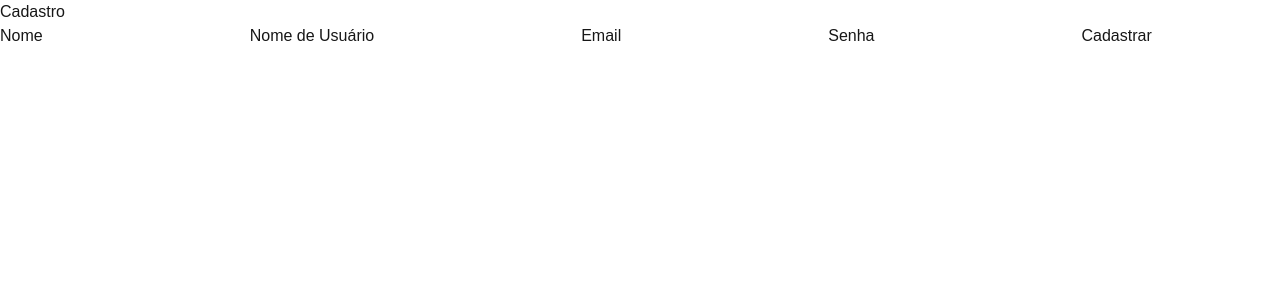
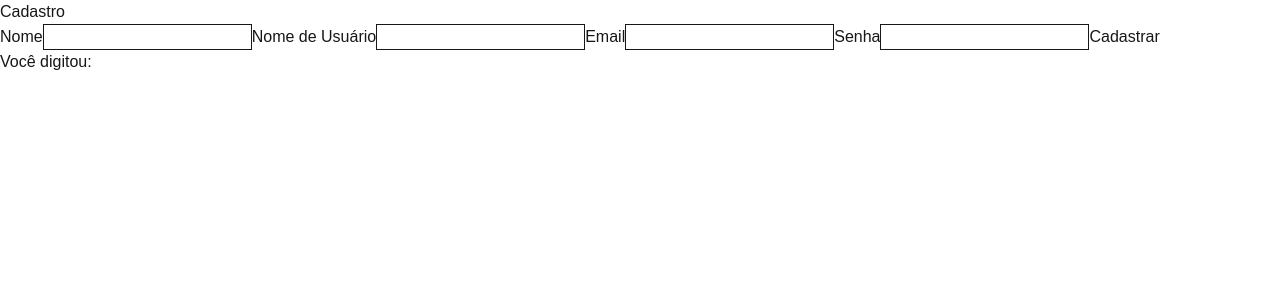
Before and after one commit to domcarvalhoo/cjr-front, a Next.js app: page /cadastro in a window 1280 px wide. Shown: the top 300 px of the page. Built offline with nearby package versions, Linux system fonts and the light colour scheme.

Commit message:
feat: estados dos campos de cadastro

```diff
--- a/app/cadastro/page.tsx
+++ b/app/cadastro/page.tsx
@@ -1,18 +1,51 @@
+"use client";
+import { useState } from "react";
+
 export default function Cadastro() {
+    const [nome, setNome] = useState("");
+    const [nomeUsuario, setNomeUsuario] = useState("");
+    const [email, setEmail] = useState("");
+    const [senha, setSenha] = useState("");
+
     return (
         <main>
             <h1>Cadastro</h1>
             <form>
                 <label htmlFor="nome">Nome</label>
-                <input type="text" id="nome" />
+                <input
+                    type="text"
+                    id="nome"
+                    className="border"
+                    value={nome}
+                    onChange={(e) => setNome(e.target.value)}
+                    />
                 <label htmlFor="nomeUsuario">Nome de Usuário</label>
-                <input type="text" id="nomeUsuario" />
+                <input
+                    type="text"
+                    id="nomeUsuario"
+                    className="border"
+                    value={nomeUsuario}
+                    onChange={(e) => setNomeUsuario(e.target.value)}
+                />
                 <label htmlFor="email">Email</label>
-                <input type="email" id="email" />
+                <input
+                    type="email"
+                    id="email"
+                    className="border"
+                    value={email}
+                    onChange={(e) => setEmail(e.target.value)}
+                />
                 <label htmlFor="senha">Senha</label>
-                <input type="password" id="senha" />
+                <input
+                    type="password"
+                    id="senha"
+                    className="border"
+                    value={senha}
+                    onChange={(e) => setSenha(e.target.value)}
+                />
                 <button type="submit">Cadastrar</button>
             </form>
+            <p>Você digitou: {email}</p>
         </main>
     );
 }
```
